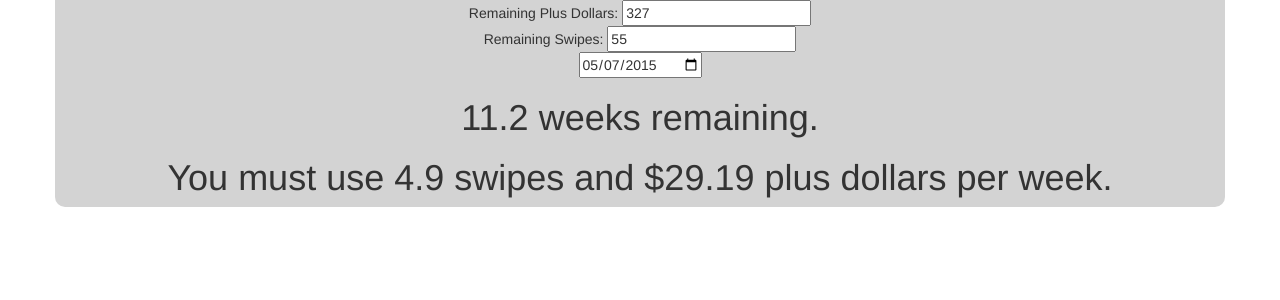
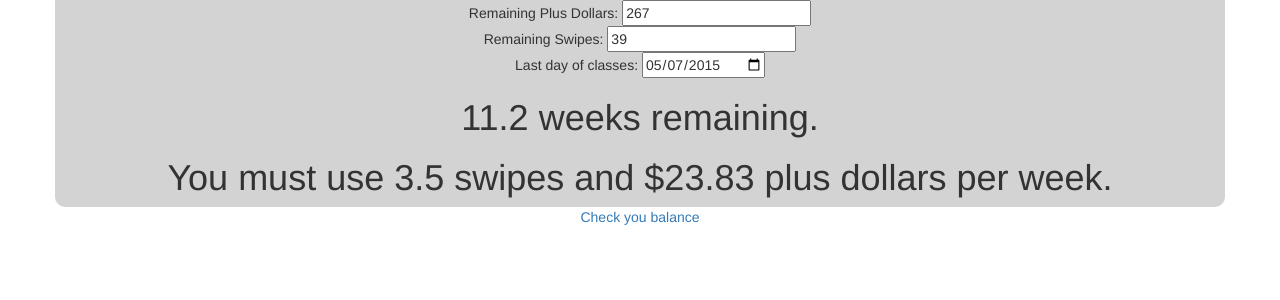
Before and after one commit to karttrak/homepage, a PHP site: page /cavAd/cavAd.html in a window 1280 px wide. Shown: the top 300 px of the page. Run offline with PHP 8.4, Linux system fonts and the light colour scheme; some libraries are stand-ins or nearby versions.

Commit message:
Updated CavAd for new information.

```diff
--- a/cavAd/cavAd.css
+++ b/cavAd/cavAd.css
@@ -1,3 +1,6 @@
+body {
+	text-align: center;
+}
 .container {
 	background-color: lightgray;
 	border-radius: 0px 0px 10px 10px;
--- a/cavAd/cavAd.html
+++ b/cavAd/cavAd.html
@@ -18,17 +18,19 @@
 	<script src="cavAd.js"></script>
 </head>
 <body data-ng-controller="mainController">
+
 	<div class="container">
 		Remaining Plus Dollars: <input type="number" ng-model="remainingPlusDollars" ng-change="reload()">
 		<br>
 		Remaining Swipes: <input type="number" ng-model="remainingSwipes" ng-change="reload()">
 		<br>
-		<input type="date" ng-model="datepicker" ng-change="reload()"><!--
-		<br>
-		Datepicker: {{datepicker | date: dateFormat}} -->
+		Last day of classes: <input type="date" ng-model="datepicker" ng-change="reload()">
 		<br>
 		<h1>{{weeksUntilDate | number: 1}} weeks remaining.</h1>
 		<h1>You must use {{swipesPerWeek | number: 1}} swipes and ${{plusDollarsPerWeek | number: 2}} plus dollars per week.</h1>
 	</div>
+
+	<a href="https://csg-web1.eservices.virginia.edu/student/welcome.php">Check you balance</a>
+
 </body>
 </html>
--- a/cavAd/cavAd.js
+++ b/cavAd/cavAd.js
@@ -4,8 +4,8 @@ angular.module('mainApp', [])
 		$scope.dateFormat = 'MM/dd/yyyy';
 		$scope.datepicker = new Date('5/7/2015');
 
-		$scope.remainingPlusDollars = 327;
-		$scope.remainingSwipes = 55;
+		$scope.remainingPlusDollars = 267;
+		$scope.remainingSwipes = 39;
 
 		$scope.reload = function() {
 
@@ -18,3 +18,5 @@ angular.module('mainApp', [])
 		$scope.reload();
 
 	});
+
+// Last update: 3.5 swipesPerWeek and $23.78 plusDollarsPerWeek
```
